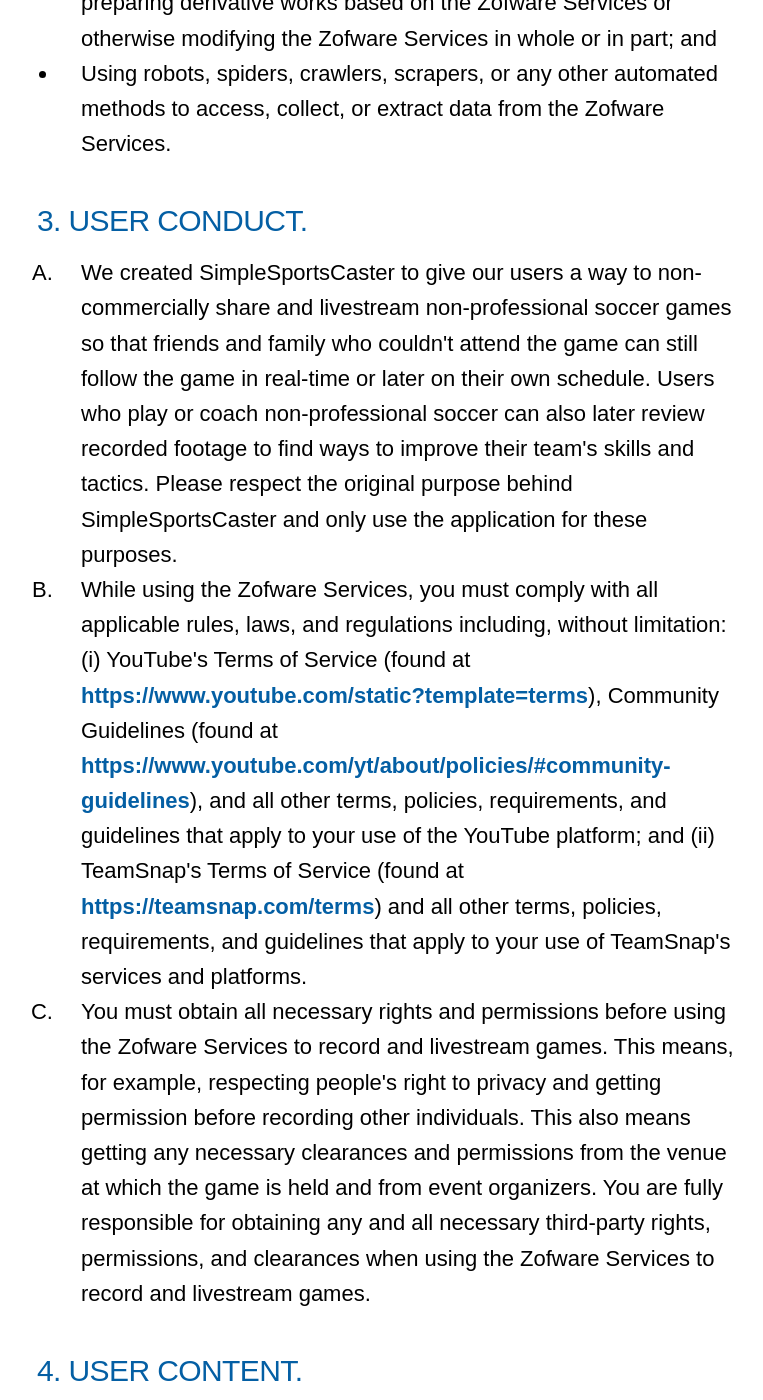
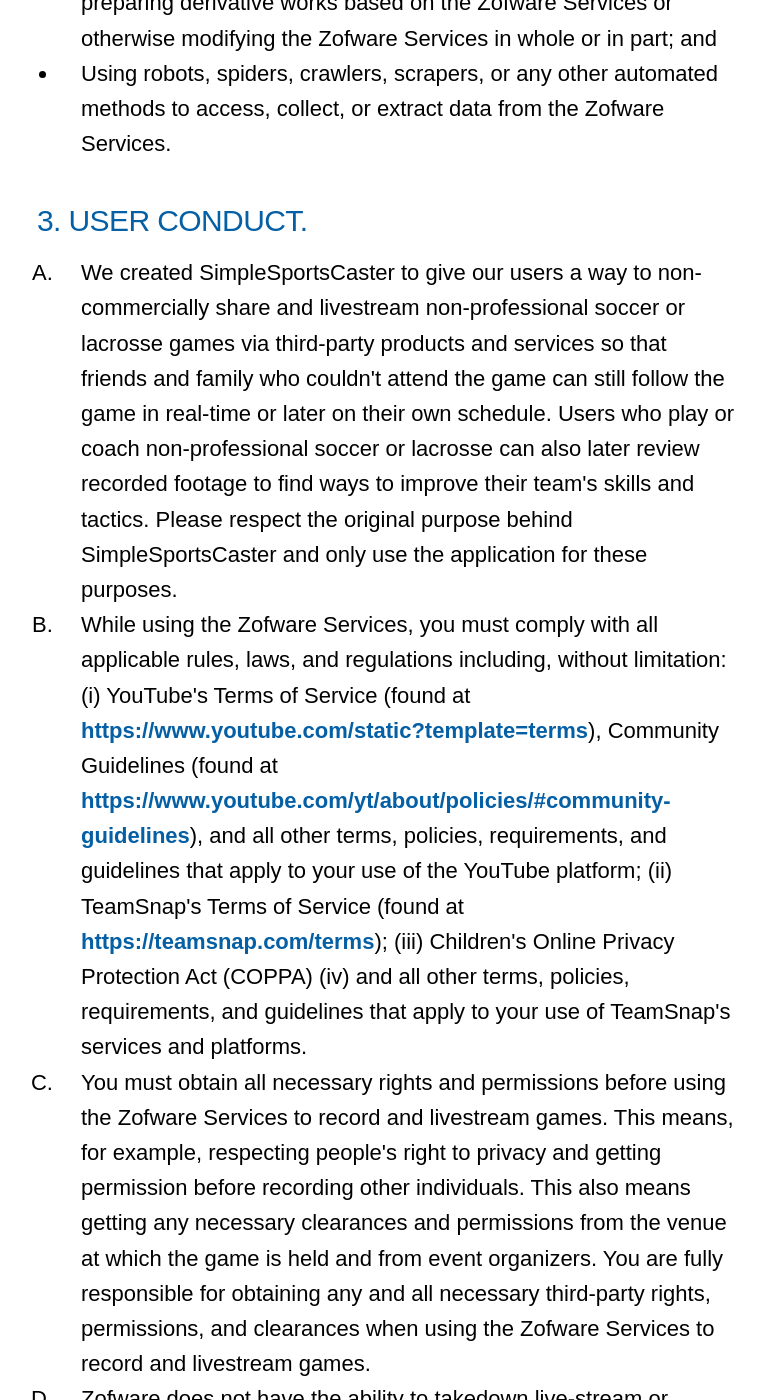
Before and after one commit to Zofware/www.simplesportscaster.com, a Jekyll site: the page built from docs/_pages/termsofuse.md, in a window 1280 px wide and 1400 px high, scrolled down 2164 px. Shown: the whole window, without its empty margins (253-1016 px from the left). Built offline with Jekyll 4.4.1, drawn with Linux system fonts in a browser that asks for light colours; nearby versions of some CDN libraries; some web fonts are replaced; some of the changed text lies outside the part shown.

Commit message:
Update TOU.

```diff
--- a/docs/_pages/termsofuse.md
+++ b/docs/_pages/termsofuse.md
@@ -38,11 +38,13 @@
 ### 3. USER CONDUCT.
 
 <ol type="A">
-<li>We created SimpleSportsCaster to give our users a way to non-commercially share and livestream non-professional soccer games so that friends and family who couldn't attend the game can still follow the game in real-time or later on their own schedule. Users who play or coach non-professional soccer can also later review recorded footage to find ways to improve their team's skills and tactics. Please respect the original purpose behind SimpleSportsCaster and only use the application for these purposes.</li>
+<li>We created SimpleSportsCaster to give our users a way to non-commercially share and livestream non-professional soccer or lacrosse games via third-party products and services so that friends and family who couldn't attend the game can still follow the game in real-time or later on their own schedule. Users who play or coach non-professional soccer or lacrosse can also later review recorded footage to find ways to improve their team's skills and tactics. Please respect the original purpose behind SimpleSportsCaster and only use the application for these purposes.</li>
 
-<li>While using the Zofware Services, you must comply with all applicable rules, laws, and regulations including, without limitation: (i) YouTube's Terms of Service (found at <a href="https://www.youtube.com/static?template=terms">https://www.youtube.com/static?template=terms</a>), Community Guidelines (found at <a href="https://www.youtube.com/yt/about/policies/#community-guidelines">https://www.youtube.com/yt/about/policies/#community-guidelines</a>), and all other terms, policies, requirements, and guidelines that apply to your use of the YouTube platform; and (ii) TeamSnap's Terms of Service (found at <a href="https://teamsnap.com/terms">https://teamsnap.com/terms</a>) and all other terms, policies, requirements, and guidelines that apply to your use of TeamSnap's services and platforms.</li>
+<li>While using the Zofware Services, you must comply with all applicable rules, laws, and regulations including, without limitation: (i) YouTube's Terms of Service (found at <a href="https://www.youtube.com/static?template=terms">https://www.youtube.com/static?template=terms</a>), Community Guidelines (found at <a href="https://www.youtube.com/yt/about/policies/#community-guidelines">https://www.youtube.com/yt/about/policies/#community-guidelines</a>), and all other terms, policies, requirements, and guidelines that apply to your use of the YouTube platform; (ii) TeamSnap's Terms of Service (found at <a href="https://teamsnap.com/terms">https://teamsnap.com/terms</a>); (iii) Children's Online Privacy Protection Act (COPPA) (iv) and all other terms, policies, requirements, and guidelines that apply to your use of TeamSnap's services and platforms.</li>
 
 <li>You must obtain all necessary rights and permissions before using the Zofware Services to record and livestream games. This means, for example, respecting people's right to privacy and getting permission before recording other individuals. This also means getting any necessary clearances and permissions from the venue at which the game is held and from event organizers. You are fully responsible for obtaining any and all necessary third-party rights, permissions, and clearances when using the Zofware Services to record and livestream games.</li>
+
+<li> Zofware does not have the ability to takedown live-stream or recorded feeds uploaded by users to third-party platforms.  Users must contact the third-party platform directly to request that the content be taken down.</li>
 </ol>
 
 ### 4. USER CONTENT.
@@ -69,7 +71,7 @@
 
 ### 7. THIRD-PARTY SITES AND SERVICES.
 
-Throughout the Zofware Services, you will have access to services, products, features, and links owned by other companies (e.g. YouTube and TeamSnap). If you access and use those third-party services, your actions will be governed by those third parties' own terms of service. These third parties' use of your personal information will also be subject to their privacy policies, so we suggest that you review their privacy policies too.
+Throughout the Zofware Services, you will have access to services, products, features, and links owned by other companies (e.g. YouTube and TeamSnap). If you access and use those third-party services, your actions will be governed by the terms of service for the applicable third party. These third parties' use of your personal information will also be subject to their privacy policies, so we suggest that you review their privacy policies too.
 
 ### 8. DISCLAIMER OF WARRANTIES AND LIABILTIES.
 
```
Also changed, not shown: other parts of docs/_pages/termsofuse.md (+1 -1 lines).
